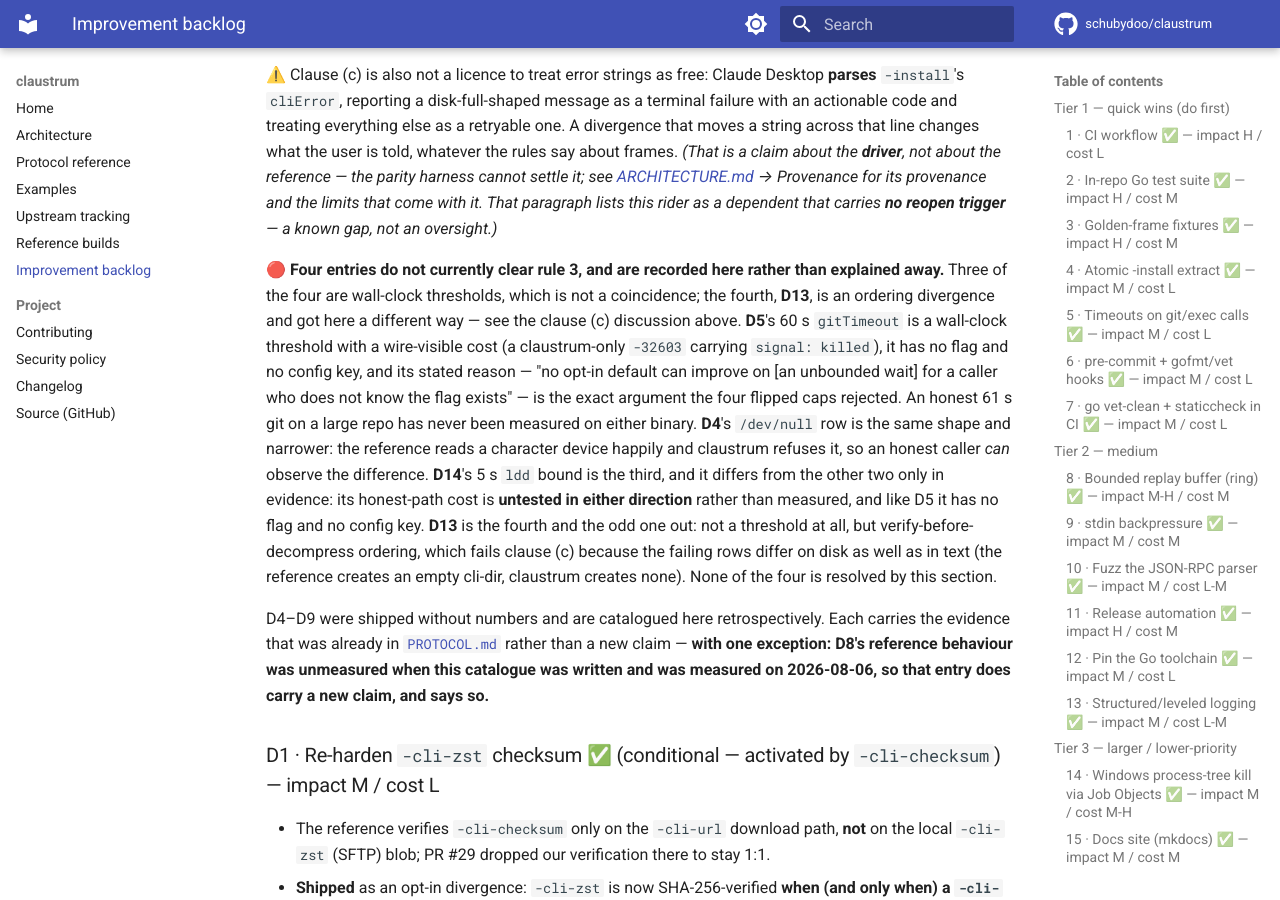
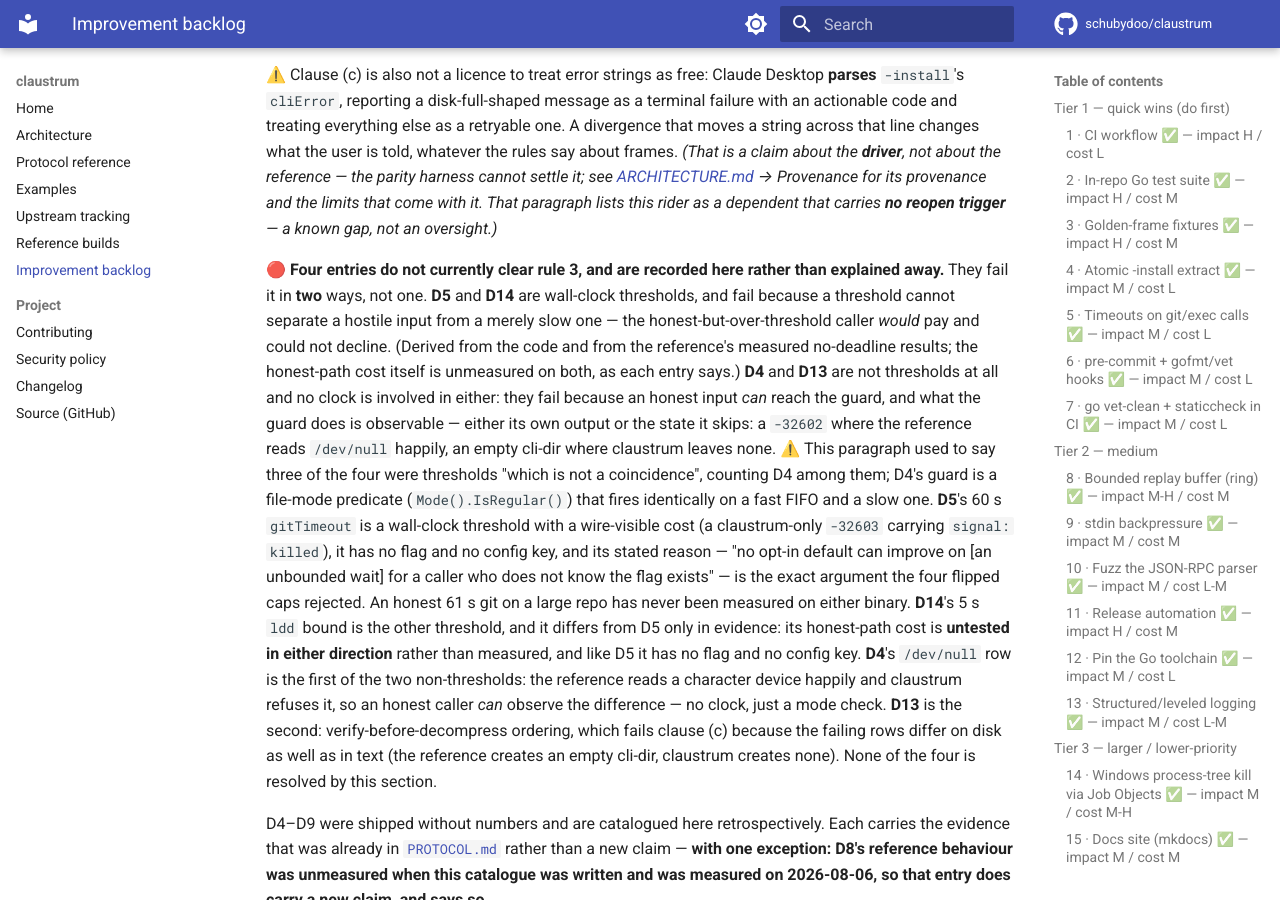
Before and after one commit to schubydoo/claustrum, an MkDocs documentation site: the page built from docs/IMPROVEMENTS.md, in a window 1280 px wide and 900 px high, scrolled down 12321 px. Built offline with MkDocs 1.6.1 and Material for MkDocs 9.7.7, drawn with Linux system fonts in a browser that asks for light colours; comment, search, counter and statistics services are not loaded; some of the changed text lies outside the part shown.

Commit message:
docs: correct the unresolved-group taxonomy and the dependent-trigger count
Review round 3, two of three findings. The third is a scope decision and is not
in this commit.

D4 was counted as a wall-clock threshold. It is not: its guard is
Mode().IsRegular(), which fires identically on a fast FIFO and a slow one, and a
repo-wide sweep confirms nothing bounds the files.* namespace with a clock. The
group fails rule 3 in two ways, not one -- D5 and D14 are thresholds and cannot
separate hostile from merely slow; D4 and D13 are not thresholds and fail because
an honest input can reach the guard and what the guard does is observable. The
old "three of the four, which is not a coincidence" drew a conclusion from a
miscount.

The provenance paragraph said one of five dependents lacked a qualifying reopen
trigger. Two do. D11's retraction had none at all -- it is opt-in, so the
"every always-on divergence owes a trigger" corollary never reached it, and that
paragraph is the only thing that asks one of it; it now carries the falsifying
observation that was already written a line above. D14's entry has a trigger, but
it fires on a musl host the glob misses and on a measurement of the reference's
bound, neither of which bears on whether Desktop uses libc to pick the build.

Also folded in, from verification rather than review:

  - the standard was stated only after the count and then attributed to the
    looser sentence before it, under which D14 passes. The looser sentence now
    carries the "would falsify the claim it rests on" qualifier itself.
  - a first draft of the correction said the count "moved from three to two",
    which is a counterfactual phrased as version history -- the published value
    was one, and the text now says so and that it was wrong.
  - "the caller pays" and "an honest input reaches the guard" were unmodalised
    in a paragraph whose own entries record both costs as unmeasured; and the
    D13 example is state the reference leaves, not guard output, so the stated
    reason now covers both.

No behaviour change; no Go file touched in this commit.

Co-Authored-By: Claude Opus 5 <noreply@anthropic.com>

```diff
--- a/docs/IMPROVEMENTS.md
+++ b/docs/IMPROVEMENTS.md
@@ -584,21 +584,31 @@ limits that come with it. That paragraph lists this rider as a dependent that
 carries **no reopen trigger** — a known gap, not an oversight.)*
 
 🔴 **Four entries do not currently clear rule 3, and are recorded here rather
-than explained away.** Three of the four are wall-clock thresholds, which is not a
-coincidence; the fourth, **D13**, is an ordering divergence and got here a
-different way — see the clause (c) discussion above. **D5**'s 60 s `gitTimeout` is
+than explained away.** They fail it in **two** ways, not one. **D5** and **D14**
+are wall-clock thresholds, and fail because a threshold cannot separate a hostile
+input from a merely slow one — the honest-but-over-threshold caller *would* pay and
+could not decline. (Derived from the code and from the reference's measured
+no-deadline results; the honest-path cost itself is unmeasured on both, as each
+entry says.) **D4** and **D13** are not thresholds at all and no clock is involved
+in either: they fail because an honest input *can* reach the guard, and what the
+guard does is observable — either its own output or the state it skips: a `-32602`
+where the reference reads `/dev/null` happily, an empty cli-dir where claustrum
+leaves none. ⚠️ This paragraph used to say three of
+the four were thresholds "which is not a coincidence", counting D4 among them; D4's
+guard is a file-mode predicate (`Mode().IsRegular()`) that fires identically on a
+fast FIFO and a slow one. **D5**'s 60 s `gitTimeout` is
 a wall-clock threshold with a
 wire-visible cost (a claustrum-only `-32603` carrying `signal: killed`), it has no
 flag and no config key, and its stated reason — "no opt-in default can improve on
 [an unbounded wait] for a caller who does not know the flag exists" — is the exact
 argument the four flipped caps rejected. An honest 61 s git on a large repo has
-never been measured on either binary. **D4**'s `/dev/null` row is the same shape
-and narrower: the reference reads a character device happily and claustrum refuses
-it, so an honest caller *can* observe the difference. **D14**'s 5 s `ldd` bound is
-the third, and it differs from the other two only in evidence: its honest-path cost
+never been measured on either binary. **D14**'s 5 s `ldd` bound is the other
+threshold, and it differs from D5 only in evidence: its honest-path cost
 is **untested in either direction** rather than measured, and like D5 it has no flag
-and no config key. **D13** is the fourth and the odd one out: not a threshold at
-all, but verify-before-decompress ordering, which fails clause (c) because the
+and no config key. **D4**'s `/dev/null` row is the first of the two non-thresholds:
+the reference reads a character device happily and claustrum refuses it, so an
+honest caller *can* observe the difference — no clock, just a mode check. **D13**
+is the second: verify-before-decompress ordering, which fails clause (c) because the
 failing rows differ on disk as well as in text (the reference creates an empty
 cli-dir, claustrum creates none). None of the four is resolved by this section.
 
@@ -1241,6 +1251,13 @@ completes it with `git.worktree_remove`, which shares the predicate
   weaker than the one it was being ranked above. (Absence of evidence, not evidence
   of absence: no probe has asked the question.) What survives is only the shape of the field, not a claim about who
   reads it.
+- **Reopen trigger** (for the retraction above, not for the flip — D11 is opt-in, so
+  the always-on corollary does not reach it): **Desktop turning out not to parse
+  `cliError` after all.** That would vindicate the half of the retracted sentence
+  that said "it does not parse prose", and this bullet would owe a re-retraction.
+  It would not touch the other half — whether any client reads `cliWasPresent`
+  remains unprobed either way. `ARCHITECTURE.md` → *Provenance* lists this
+  retraction as a dependent of the `cliError` claim.
 - **Trade:** matching means reintroducing an *unbounded wait* in `-install` — not a
   hang, per this section's own rule. The recovery half **is** observed, twice: the
   reference answered a 20 s CLI at 20 s and a 90 s CLI at 91 s, so "it answers as
```
Also changed, not shown: docs/ARCHITECTURE.md (+17 -4 lines).
